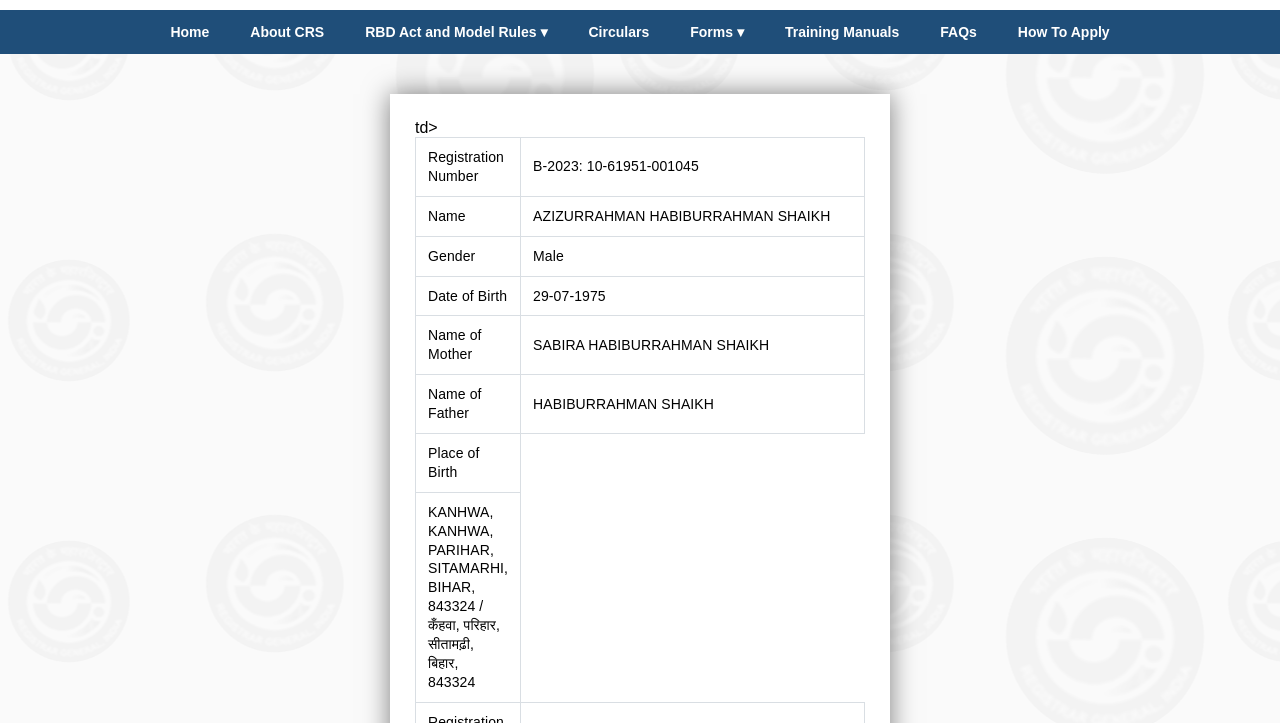
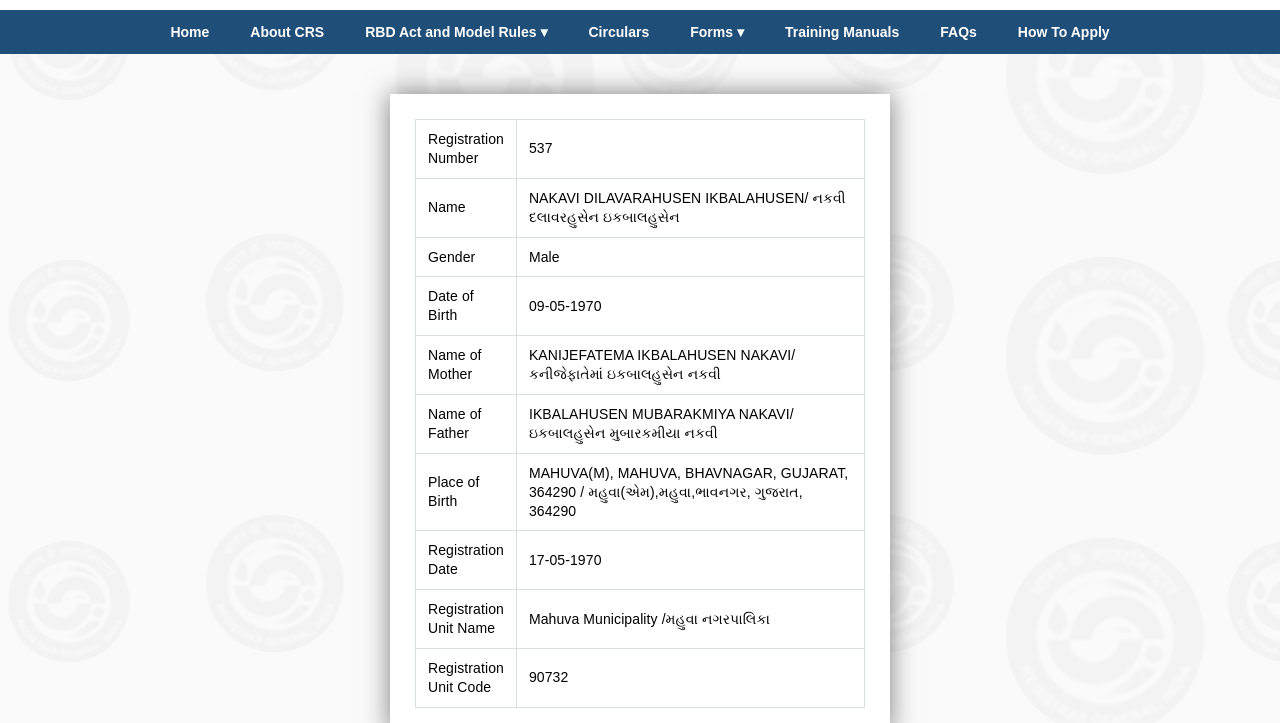
Before and after one commit to dc-crsorgi-in-gov-verify-crs-verify/Certificate-id-Fg8saaiDH87GQal6vf9TzrdoKGLnJnRFpbUWYEuj7, a plain HTML site: page index.html in a window 1280 px wide. Shown: the part 77-800 px from the top of the page. Drawn offline with Linux system fonts and the light colour scheme.

Commit message:
Update index.html

```diff
--- a/index.html
+++ b/index.html
@@ -568,16 +568,16 @@ setTimeout(hideLoader, 2000);
 <!-- ================= CONTENT ================= -->
 <div class="container">
 <table class="data-table">
-<tr><td>Registration Number</td><td>B-2023: 10-61951-001045</td></tr>
-<tr><td>Name</td><td>AZIZURRAHMAN HABIBURRAHMAN SHAIKH </td></tr>
+<tr><td>Registration Number</td><td>537</td></tr>
+<tr><td>Name</td><td>NAKAVI DILAVARAHUSEN IKBALAHUSEN/ નકવી દલાવરહુસેન ઇકબાલહુસેન </td></tr>
 <tr><td>Gender</td><td>Male</td></tr>
-<tr><td>Date of Birth</td><td>29-07-1975</td></tr>
-<tr><td>Name of Mother</td><td>SABIRA HABIBURRAHMAN SHAIKH</td></tr>
-<tr><td>Name of Father</td><td>HABIBURRAHMAN SHAIKH</td></tr>
-<tr><td>Place of Birth</td></tr>td><td>KANHWA, KANHWA, PARIHAR, SITAMARHI, BIHAR, 843324 / कँहवा, परिहार, सीतामढ़ी, बिहार, 843324 </td></tr>
-<tr><td>Registration Date</td><td>15-08-1975</td></tr>
-<tr><td>Registration Unit Name</td><td>GRAMA PANCHAYAT KANHAWA</td></tr>
-<tr><td>Registration Unit Code</td><td>01045</td></tr></table>
+<tr><td>Date of Birth</td><td>09-05-1970</td></tr>
+<tr><td>Name of Mother</td><td>KANIJEFATEMA IKBALAHUSEN NAKAVI/ કનીજેફાતેમાં ઇકબાલહુસેન નકવી</td></tr>
+<tr><td>Name of Father</td><td>IKBALAHUSEN MUBARAKMIYA NAKAVI/ ઇકબાલહુસેન મુબારકમીયા નકવી</td></tr>
+<tr><td>Place of Birth</td><td>MAHUVA(M), MAHUVA, BHAVNAGAR, GUJARAT, 364290 / મહુવા(એમ),મહુવા,ભાવનગર, ગુજરાત, 364290 </td></tr>
+<tr><td>Registration Date</td><td>17-05-1970</td></tr>
+<tr><td>Registration Unit Name</td><td>Mahuva Municipality /મહુવા નગરપાલિકા </td></tr>
+<tr><td>Registration Unit Code</td><td>90732</td></tr></table>
 </div>
 
 <!-- ================= FOOTER ================= -->
```
